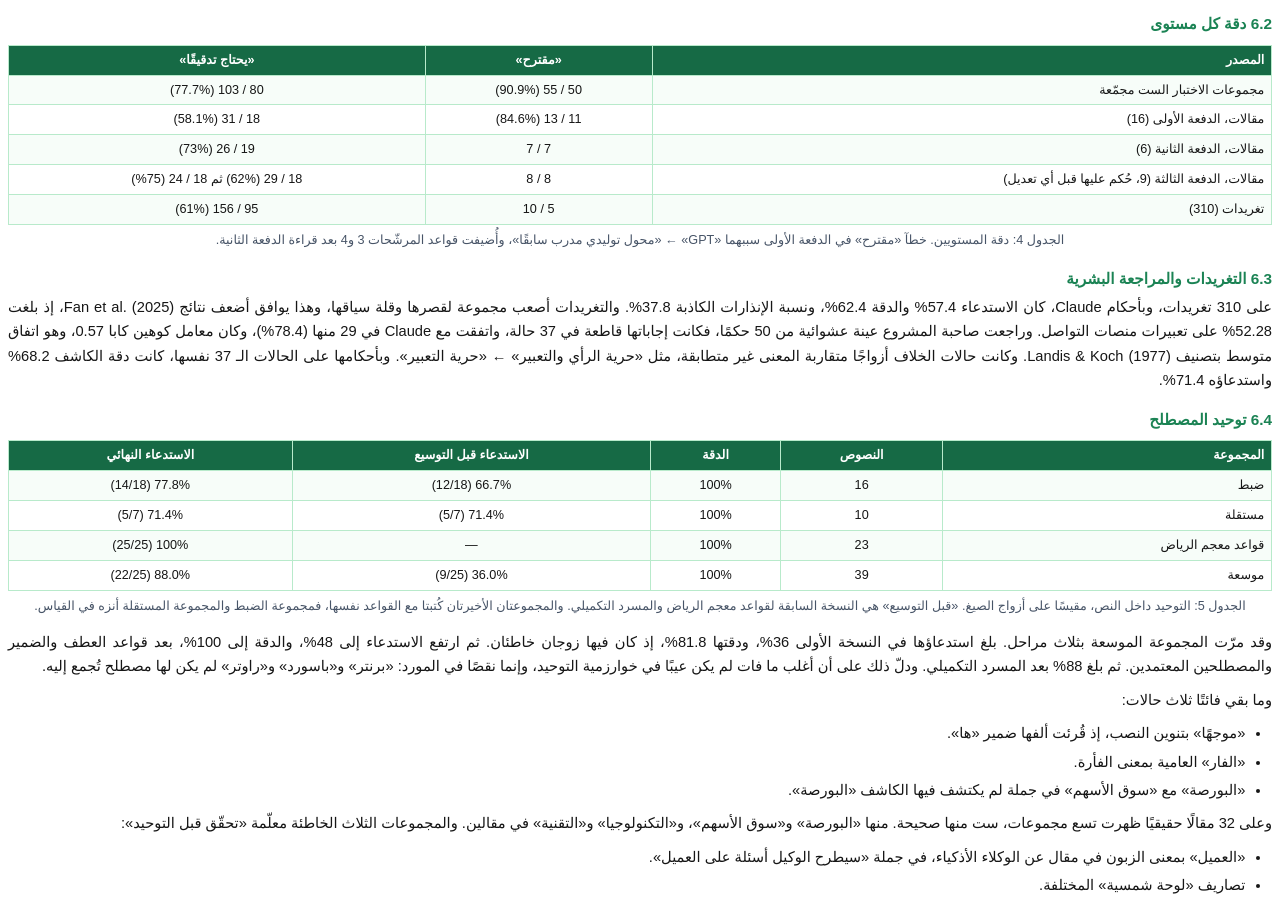
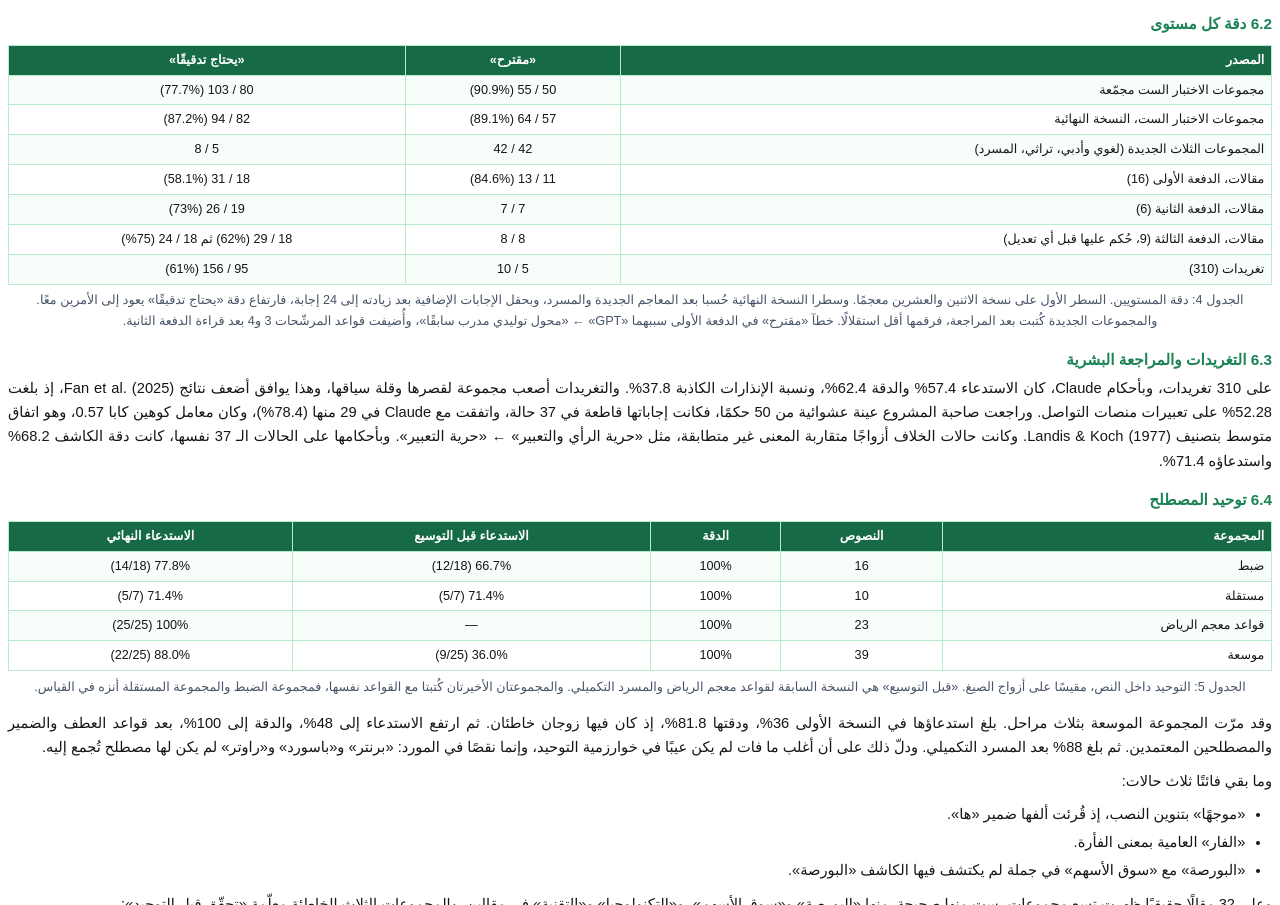
Before and after one commit to saraabduallh-1/kass-layer, a plain HTML site: page reports/paper/kass_ksaa_paper.html in a window 1280 px wide. Shown: the part 9443-10348 px from the top of the page. Drawn offline with Linux system fonts and the light colour scheme.

Commit message:
Paper: per-tier precision for the final version (six sets 89.1 / 87.2, new sets 42/42 and 5/8)
Co-Authored-By: Claude Opus 5.5 <noreply@anthropic.com>

```diff
--- a/reports/paper/kass_ksaa_paper.html
+++ b/reports/paper/kass_ksaa_paper.html
@@ -320,12 +320,14 @@ code { font-family: Consolas, monospace; font-size: 9.5pt; direction: ltr; unico
 <table>
 <tr><th class="r">المصدر</th><th>«مقترح»</th><th>«يحتاج تدقيقًا»</th></tr>
 <tr><td class="r">مجموعات الاختبار الست مجمّعة</td><td>50 / 55 (90.9%)</td><td>80 / 103 (77.7%)</td></tr>
+<tr><td class="r">مجموعات الاختبار الست، النسخة النهائية</td><td>57 / 64 (89.1%)</td><td>82 / 94 (87.2%)</td></tr>
+<tr><td class="r">المجموعات الثلاث الجديدة (لغوي وأدبي، تراثي، المسرد)</td><td>42 / 42</td><td>5 / 8</td></tr>
 <tr><td class="r">مقالات، الدفعة الأولى (16)</td><td>11 / 13 (84.6%)</td><td>18 / 31 (58.1%)</td></tr>
 <tr><td class="r">مقالات، الدفعة الثانية (6)</td><td>7 / 7</td><td>19 / 26 (73%)</td></tr>
 <tr><td class="r">مقالات، الدفعة الثالثة (9، حُكم عليها قبل أي تعديل)</td><td>8 / 8</td><td>18 / 29 (62%) ثم 18 / 24 (75%)</td></tr>
 <tr><td class="r">تغريدات (310)</td><td>5 / 10</td><td>95 / 156 (61%)</td></tr>
 </table>
-<p class="cap">الجدول 4: دقة المستويين. خطآ «مقترح» في الدفعة الأولى سببهما «GPT» ← «محول توليدي مدرب سابقًا»، وأُضيفت قواعد المرشّحات 3 و4 بعد قراءة الدفعة الثانية.</p>
+<p class="cap">الجدول 4: دقة المستويين. السطر الأول على نسخة الاثنين والعشرين معجمًا. وسطرا النسخة النهائية حُسبا بعد المعاجم الجديدة والمسرد، وبحقل الإجابات الإضافية بعد زيادته إلى 24 إجابة، فارتفاع دقة «يحتاج تدقيقًا» يعود إلى الأمرين معًا. والمجموعات الجديدة كُتبت بعد المراجعة، فرقمها أقل استقلالًا. خطآ «مقترح» في الدفعة الأولى سببهما «GPT» ← «محول توليدي مدرب سابقًا»، وأُضيفت قواعد المرشّحات 3 و4 بعد قراءة الدفعة الثانية.</p>
 <h3>6.3 التغريدات والمراجعة البشرية</h3>
 <p>على 310 تغريدات، وبأحكام Claude، كان الاستدعاء 57.4% والدقة 62.4%، ونسبة الإنذارات الكاذبة 37.8%. والتغريدات أصعب مجموعة لقصرها وقلة سياقها، وهذا يوافق أضعف نتائج <span class="en">Fan et al. (2025)</span>، إذ بلغت 52.28% على تعبيرات منصات التواصل. وراجعت صاحبة المشروع عينة عشوائية من 50 حكمًا، فكانت إجاباتها قاطعة في 37 حالة، واتفقت مع Claude في 29 منها (78.4%)، وكان معامل كوهين كابا 0.57، وهو اتفاق متوسط بتصنيف <span class="en">Landis &amp; Koch (1977)</span>. وكانت حالات الخلاف أزواجًا متقاربة المعنى غير متطابقة، مثل «حرية الرأي والتعبير» ← «حرية التعبير». وبأحكامها على الحالات الـ 37 نفسها، كانت دقة الكاشف 68.2% واستدعاؤه 71.4%.</p>
 <h3>6.4 توحيد المصطلح</h3>
```
Also changed, not shown: 2 other files.
